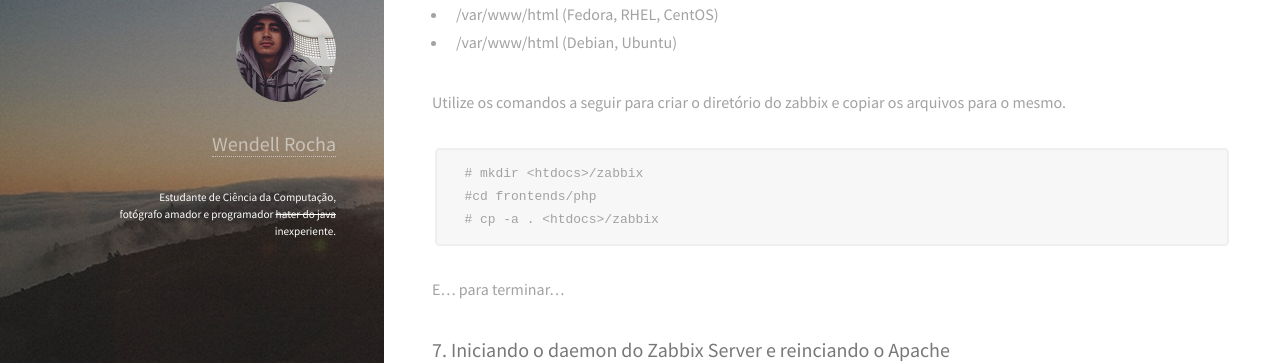
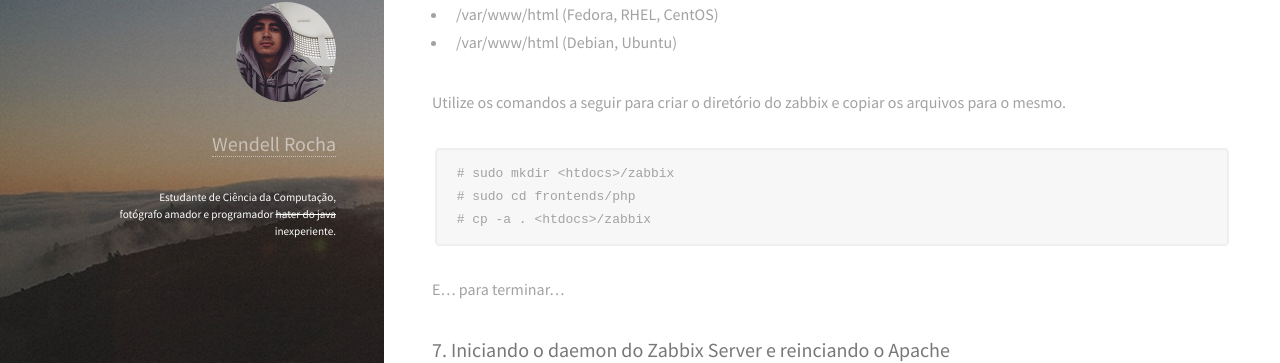
Before and after one commit to WendellRocha/wendellrocha.github.io, a Jekyll site: the page built from _posts/2016-09-15-instanando-o-zabbix.MARKDOWN, in a window 1280 px wide and 900 px high, scrolled down 2964 px. Shown: the part 94-457 px from the top of the window. Built offline with Jekyll 4.4.1, drawn with Linux system fonts in a browser that asks for light colours.

Commit message:
Post do Zabbix

````diff
--- a/_posts/2016-09-15-instanando-o-zabbix.MARKDOWN
+++ b/_posts/2016-09-15-instanando-o-zabbix.MARKDOWN
@@ -111,9 +111,9 @@ A localização do diretório HTML do Apache pode variar em função da distro u
  Utilize os comandos a seguir para criar o diretório do zabbix e copiar os arquivos para o mesmo.
 
  ```
- # mkdir <htdocs>/zabbix
- #cd frontends/php
- # cp -a . <htdocs>/zabbix
+# sudo mkdir <htdocs>/zabbix
+# sudo cd frontends/php
+# cp -a . <htdocs>/zabbix
  ```
 
  E... para terminar...
````
